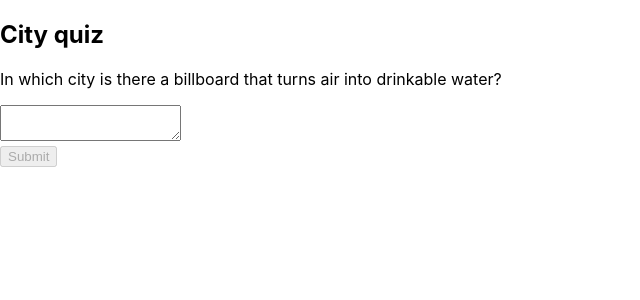
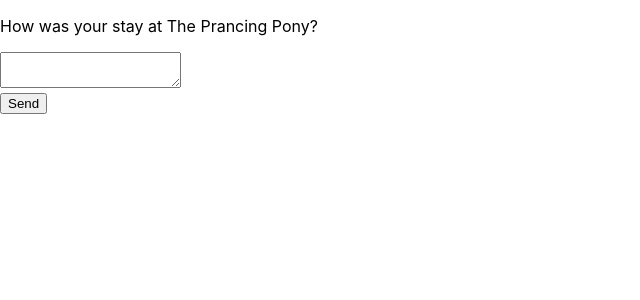
Before and after one commit to ththory/react-study, a React (Create React App) app: page / in a window 1280 px wide. Shown: the top 300 px of the page, without its empty margins (0-640 px from the left). Built offline with nearby package versions, Linux system fonts and the light colour scheme.

Commit message:
Add: State 구조 선택하기

```diff
--- a/src/App.js
+++ b/src/App.js
@@ -1,11 +1,12 @@
 import "./App.css";
+import FeedbackForm from "./choosing-the-state-structure/FeedbackForm";
 import Form from "./reacting-to-input-with-state/Form";
 import BucketList from "./updating-arrays-in-state/BucketList";
 import List from "./updating-arrays-in-state/List";
 function App() {
     return (
         <section>
-            <Form></Form>
+            <FeedbackForm></FeedbackForm>
         </section>
     );
 }
--- /dev/null
+++ b/src/choosing-the-state-structure/FeedbackForm.js
@@ -0,0 +1,40 @@
+import { useState } from "react";
+
+export default function FeedbackForm() {
+    const [text, setText] = useState("");
+    const [status, setStatus] = useState("typing");
+
+    async function handleSubmit(e) {
+        e.preventDefault();
+        setStatus("sending");
+        await sendMessage(text);
+        setStatus("sent");
+    }
+
+    if (status === "sent") {
+        return <h1>Thanks for feedback!</h1>;
+    }
+
+    return (
+        <form onSubmit={handleSubmit}>
+            <p>How was your stay at The Prancing Pony?</p>
+            <textarea
+                disabled={status === "sending"}
+                value={text}
+                onChange={(e) => setText(e.target.value)}
+            />
+            <br />
+            <button disabled={status === "sending"} type="submit">
+                Send
+            </button>
+            {status === "sending" && <p>Sending...</p>}
+        </form>
+    );
+}
+
+// Pretend to send a message.
+function sendMessage(text) {
+    return new Promise((resolve) => {
+        setTimeout(resolve, 2000);
+    });
+}
```
Also changed, not shown: src/choosing-the-state-structure/memo.md (added, +5 -0 lines).
